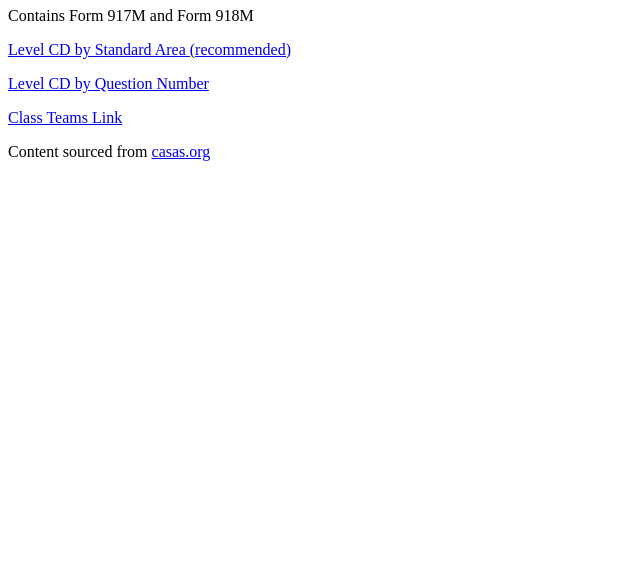
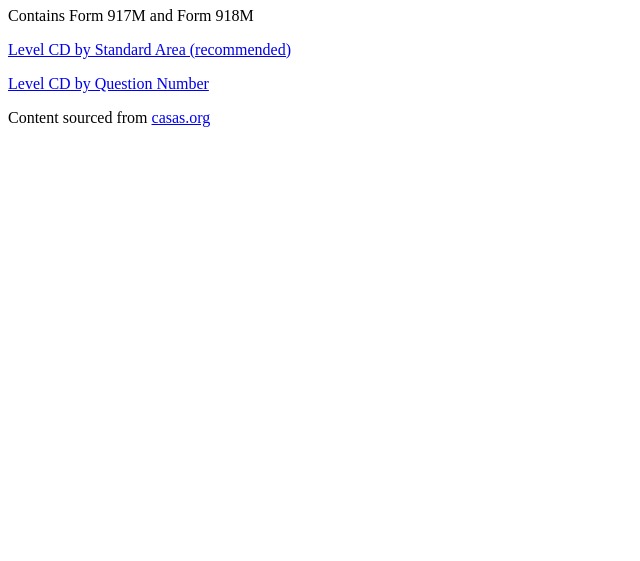
Before and after one commit to jmeqdad/jmeqdad.github.io, a plain HTML site: page index.html in a window 1280 px wide. Shown: the part 239-800 px from the top of the page, without its empty margins (0-640 px from the left). Drawn offline with Linux system fonts and the light colour scheme.

Commit message:
removed teams link

```diff
--- a/index.html
+++ b/index.html
@@ -12,8 +12,6 @@
   <p><A HREF="pages/levelCDbyQuestion.html">Level CD by Question Number</A></p>
 
 
-<p><A HREF="https://teams.live.com/meet/93456883313602" target="_blank" rel="noopener noreferrer">Class Teams Link</A></p>
-
 <p>Content sourced from <A HREF="https://www.casas.org/product-overviews/assessments/math-goals" target="_blank" rel="noopener noreferrer">casas.org</A></p>
 
 </body>
```
